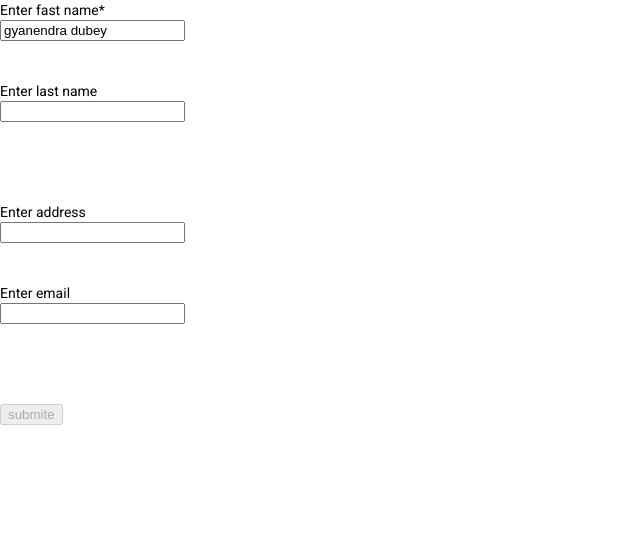
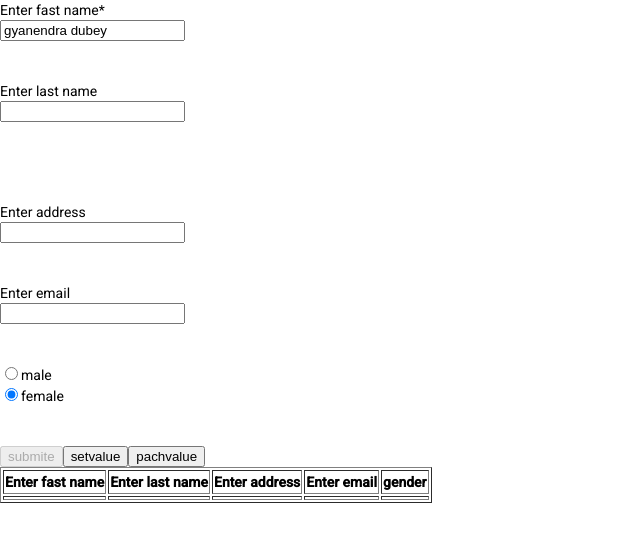
Before and after one commit to Gyanendra777/angular-3, an Angular app: page / in a window 1280 px wide. Shown: the top 542 px of the page, without its empty margins (0-640 px from the left). Built offline with nearby package versions, Linux system fonts and the light colour scheme.

Commit message:
radobutton in dayanemek button and data view se component me send kya useke bd component se view me send kya gya h user ke pss

```diff
--- a/src/app/home/home.component.html
+++ b/src/app/home/home.component.html
@@ -18,7 +18,31 @@
   <input type="email" name="email" ngModel email required #email="ngModel"><br>
   <label *ngIf="!email.valid && email.touched">please Enter valid Email</label>
   <br><br>
+  <div class="custom-control custom-radio" *ngFor="let m of genders">
+    <input type="radio" id="{{m.id}}" name="gender" class="custom-control-input" [ngModel]="defoultvaluee" value="{{m.gender}}">
+    <label class="custom-control-label" for="{{m.id}}">{{m.gender}}</label>
+  </div>
   <br>
   <br>
   <button [disabled]="!simpleform.valid">submite</button>
+  <button (click)="setva()">setvalue</button>
+  <button (click)="pachva()">pachvalue</button>
 </form>
+<div>
+  <table border="1">
+    <tr>
+      <th>Enter fast name</th>
+      <th>Enter last name</th>
+      <th>Enter address</th>
+      <th>Enter email</th>
+      <th>gender</th>
+    </tr>
+    <tr>
+      <td>{{uaered.fast}}</td>
+      <td>{{uaered.last}}</td>
+      <td>{{uaered.address}}</td>
+      <td>{{uaered.email}}</td>
+      <td>{{uaered.gender}}</td>
+    </tr>
+  </table>
+</div>
--- a/src/app/home/home.component.ts
+++ b/src/app/home/home.component.ts
@@ -9,13 +9,57 @@ import { NgForm } from '@angular/forms';
 export class HomeComponent implements OnInit {
 @ViewChild('simpleform') myform:NgForm
 
+genders = [
+  {id:"1", gender:'male'},
+  {id:"2", gender:'female'}
+];
+defoultvaluee="female";
 usernamee="gyanendra dubey"
 
-fistname
+setva(){
+  this.myform.setValue({
+
+    userditel:{
+      fast:"RAJU",
+      last:"AAAAAAA"
+    },
+    address:"",
+    email:"",
+    gender:""
+
+})
+}
+pachva(){
+  this.myform.form.patchValue({
+
+    userditel:{
+      fast:"raju",
+      last:"dubey"
+    },
+})
+}
+uaered={
+  fast:'',
+  last:'',
+  address:'',
+  email:'',
+  gender:''
+}
+
+
   valusend(val){
-    this.fistname = val.userditel.fast
-      console.log(this.fistname)
-      console.log(val)
+   this.uaered.fast = val.userditel.fast;
+   this.uaered.last = val.userditel.last;
+   this.uaered.address = val.address;
+   this.uaered.email = val.email;
+   this.uaered.gender = val.gender;
+      console.log(this.uaered.fast);
+      console.log(this.uaered.last);
+      console.log(this.uaered.address);
+      console.log(this.uaered.email);
+      console.log(this.uaered.gender);
+      console.log(val);
+      this.myform.reset();
   }
   constructor( ) { }
 
```
